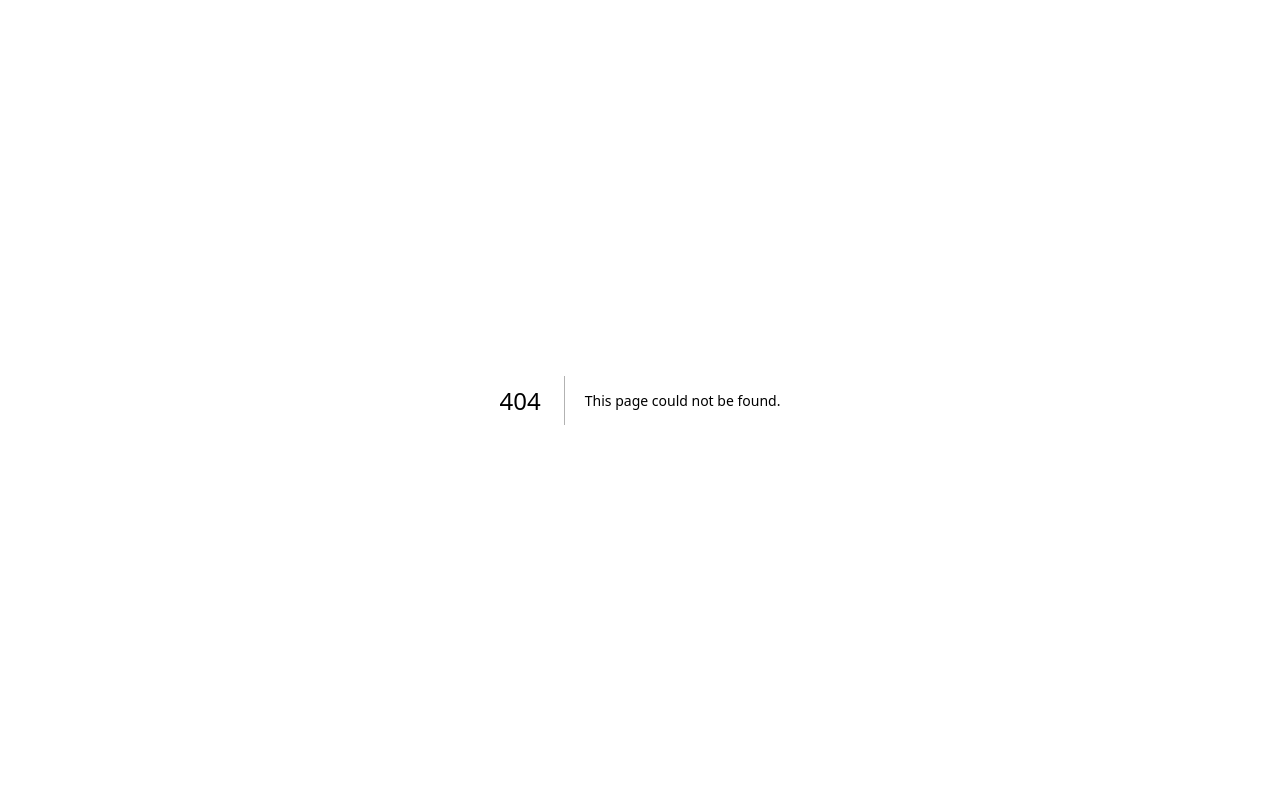
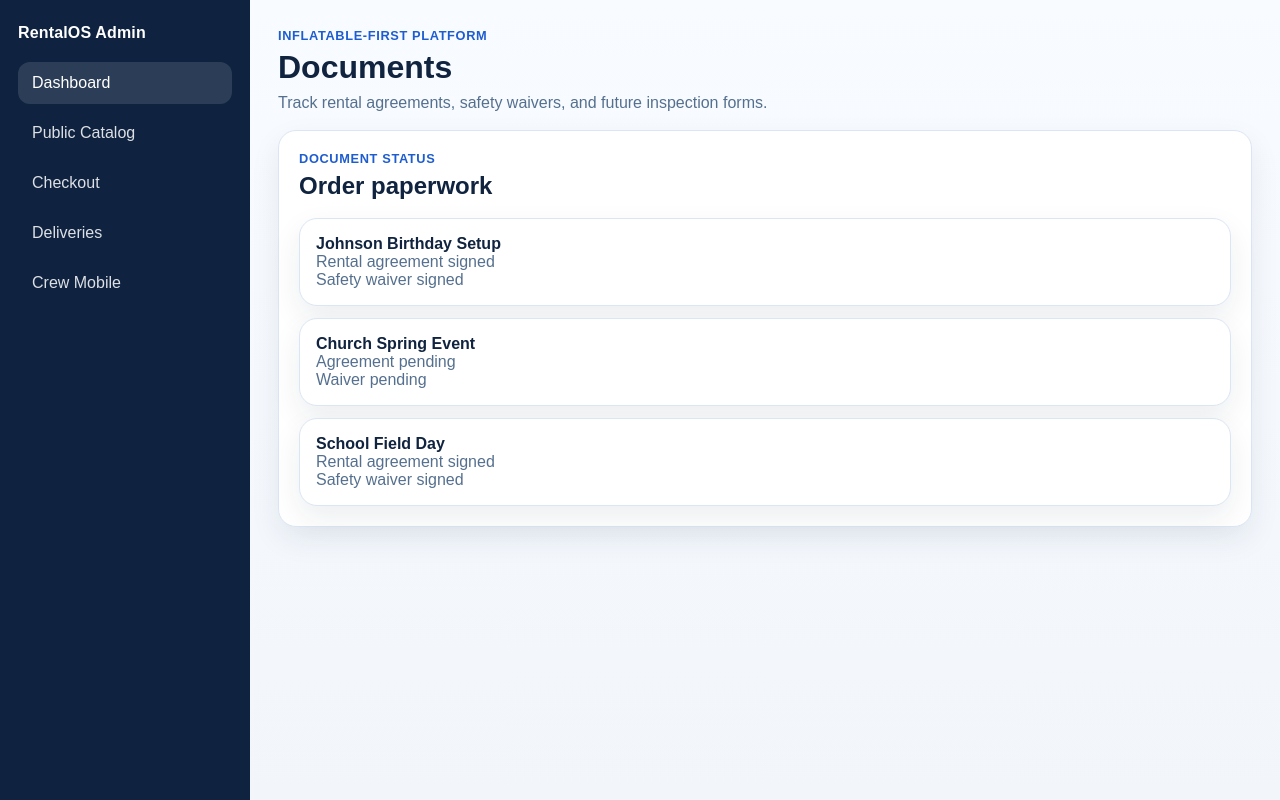
Before and after one commit to kkoly10/rental-software, a Next.js app: page /dashboard/documents in a window 1280 px wide. Before the commit this address had no page. Built offline with nearby package versions, Linux system fonts and the light colour scheme.

Commit message:
Add documents page scaffold

```diff
--- /dev/null
+++ b/app/dashboard/documents/page.tsx
@@ -0,0 +1,46 @@
+import { DashboardShell } from "@/components/layout/dashboard-shell";
+
+const docs = [
+  {
+    name: "Johnson Birthday Setup",
+    agreement: "Rental agreement signed",
+    waiver: "Safety waiver signed",
+  },
+  {
+    name: "Church Spring Event",
+    agreement: "Agreement pending",
+    waiver: "Waiver pending",
+  },
+  {
+    name: "School Field Day",
+    agreement: "Rental agreement signed",
+    waiver: "Safety waiver signed",
+  },
+];
+
+export default function DocumentsPage() {
+  return (
+    <DashboardShell
+      title="Documents"
+      description="Track rental agreements, safety waivers, and future inspection forms."
+    >
+      <section className="panel">
+        <div className="section-header">
+          <div>
+            <div className="kicker">Document status</div>
+            <h2 style={{ margin: "6px 0 0" }}>Order paperwork</h2>
+          </div>
+        </div>
+        <div className="list">
+          {docs.map((doc) => (
+            <article key={doc.name} className="order-card">
+              <strong>{doc.name}</strong>
+              <div className="muted">{doc.agreement}</div>
+              <div className="muted">{doc.waiver}</div>
+            </article>
+          ))}
+        </div>
+      </section>
+    </DashboardShell>
+  );
+}
```
